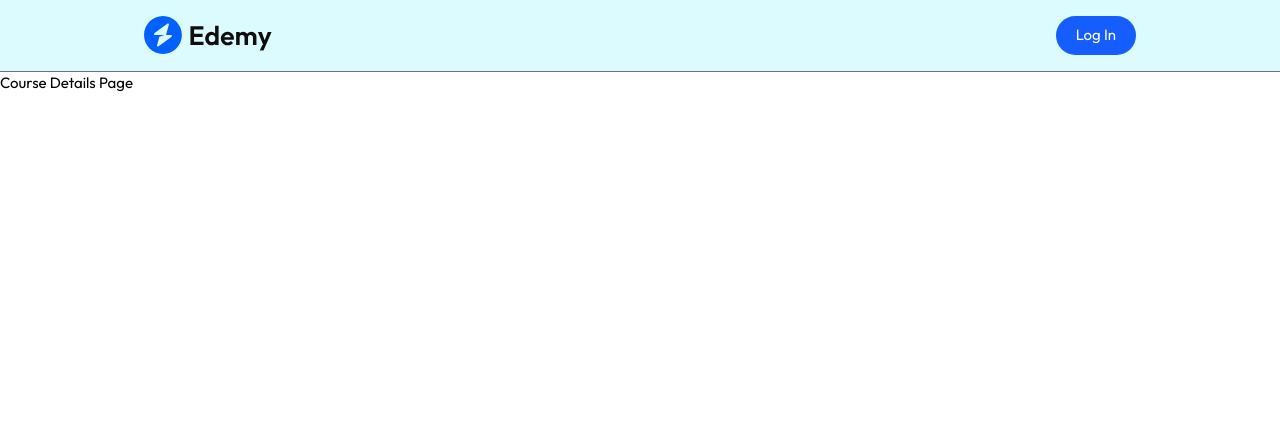
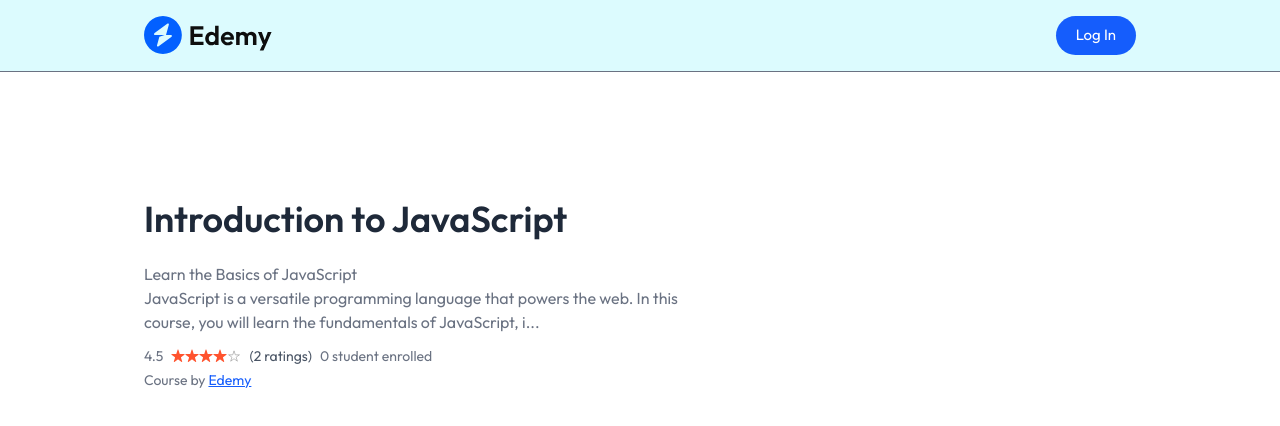
Before and after one commit to kavita-mahato/lms-platform, a React (Vite) app in the folder client/: page /course/1 in a window 1280 px wide. Shown: the top 426 px of the page. Built offline with nearby package versions, Linux system fonts and the light colour scheme; no server answers.

Commit message:
Course Details

```diff
--- a/client/src/App.jsx
+++ b/client/src/App.jsx
@@ -38,4 +38,4 @@ const App = () => {
   )
 }
 
-export default App
+export default App;
--- a/client/src/assets/assets.js
+++ b/client/src/assets/assets.js
@@ -117,6 +117,7 @@ export const dummyTestimonial = [
 
 export const dummyCourses = [
     {
+        _id: "1",
         courseTitle: "Introduction to JavaScript",
         courseDescription: `
             <h2>Learn the Basics of JavaScript</h2>
@@ -128,7 +129,7 @@ export const dummyCourses = [
                 <li>Create dynamic web applications</li>
             </ul>
         `,
-        courseThumbnail: "https://example.com/thumbnails/js-course.jpg",
+        courseThumbnail: "https://i.ytimg.com/vi/_y9oxzTGERs/maxresdefault.jpg",
         coursePrice: 49.99,
         isPublished: true,
         discount: 20,
@@ -196,6 +197,7 @@ export const dummyCourses = [
         ]
     },
     {
+        _id: "2",
         courseTitle: "Advanced Python Programming",
         courseDescription: `
             <h2>Deep Dive into Python Programming</h2>
@@ -207,7 +209,7 @@ export const dummyCourses = [
                 <li>Work with libraries and frameworks</li>
             </ul>
         `,
-        courseThumbnail: "https://example.com/thumbnails/python-course.jpg",
+        courseThumbnail: "https://courses.wscubetech.com/s/store/courses/62726cff0cf2d4a08e0f2d19/cover.jpg?v=1",
         coursePrice: 79.99,
         isPublished: true,
         discount: 15,
@@ -275,6 +277,7 @@ export const dummyCourses = [
         ]
     },
     {
+        _id: "3",
         courseTitle: "Web Development Bootcamp",
         courseDescription: `
             <h2>Become a Full-Stack Web Developer</h2>
@@ -286,7 +289,7 @@ export const dummyCourses = [
                 <li>Understand databases and server-side programming</li>
             </ul>
         `,
-        courseThumbnail: "https://example.com/thumbnails/web-dev-bootcamp.jpg",
+        courseThumbnail: "https://th.bing.com/th/id/OIP.GIYu8KFM91iTmT1ren8rSwHaEo?w=278&h=180&c=7&r=0&o=7&pid=1.7&rm=3",
         coursePrice: 99.99,
         isPublished: true,
         discount: 25,
@@ -354,6 +357,7 @@ export const dummyCourses = [
         ]
     },
     {
+        _id: "4",
         courseTitle: "Data Science and Machine Learning",
         courseDescription: `
             <h2>Unlock the Power of Data</h2>
@@ -365,7 +369,7 @@ export const dummyCourses = [
                 <li>Work with popular data science libraries like Pandas and Scikit-Learn</li>
             </ul>
         `,
-        courseThumbnail: "https://example.com/thumbnails/data-science.jpg",
+        courseThumbnail: "https://dz8fbjd9gwp2s.cloudfront.net/courses/62bbe7ac0cf2069403e03f1b/62bbe7ac0cf2069403e03f1b_scaled_cover.jpg?v=1",
         coursePrice: 89.99,
         isPublished: true,
         discount: 30,
--- a/client/src/components/student/CourseCard.jsx
+++ b/client/src/components/student/CourseCard.jsx
@@ -12,12 +12,13 @@ const CourseCard = ({course}) => {
       <img src={course.courseThumbnail} alt="Thumbnail" className='w-full'/>
       <div className='p-3 text-left'>
         <h3 className='text-base font-semibold'>{course.courseTitle}</h3>
-        <p className='text-gray-500'>{course.educator.name}</p>
+        <p className='text-gray-500'>Educator ID: {course.educator}</p>
+        {/* Rating & Reviews */}
         <div className='flex items-center space-x-2'>
           <p>{calculateRating(course)}</p>
           <div className='flex'>
-            {[...Array(5)].map((_, index) => (
-              <img key={index} src={index < Math.floor(calculateRating(course)) ? assets.star : assets.star_blank} alt="" className='w-3.5 h-3.5'/>
+            {[...Array(5)].map((_, i) => (
+              <img key={i} src={i < Math.floor(calculateRating(course)) ? assets.star : assets.star_blank} alt="" className='w-3.5 h-3.5'/>
             ))}
           </div>
           <p className='text-gray-500'>({course.courseRatings.length})</p>
@@ -28,4 +29,4 @@ const CourseCard = ({course}) => {
   )
 }
 
-export default CourseCard
+export default CourseCard;
--- a/client/src/components/student/SearchBar.jsx
+++ b/client/src/components/student/SearchBar.jsx
@@ -18,7 +18,7 @@ const SearchBar = ({data}) => {
       <img src={assets.search_icon} alt="Search Icon" className='md:auto w-10 px-3'/>
       <input  onChange={e => setInput(e.target.value)}
       type="text" placeholder='Search courses...' className='w-full h-full outline-none text-gray-500/80'/>
-      <button type='submit' className='bg-blue-600 rounded text-white md:px-10 px-7 md:py-3 py-2 mx-1'>Search</button>
+      <button type='submit' className='bg-blue-600 rounded text-white md:px-10 px-7 md:py-3 py-2 mx-1 cursor-pointer'>Search</button>
     </form>
   )
 }
--- a/client/src/index.css
+++ b/client/src/index.css
@@ -24,4 +24,7 @@
   /* default text */
   --text-default: 15px;
   --leading-default: 21px;
+
+  /* spacing */
+  --section-height: 500px;
 }
--- a/client/src/pages/student/CourseDetails.jsx
+++ b/client/src/pages/student/CourseDetails.jsx
@@ -1,9 +1,53 @@
-import React from 'react'
+import { useContext, useEffect, useState } from 'react';
+import { useParams } from 'react-router-dom';
+import AppContext from '../../context/AppContext';
+import Loading from '../../components/student/Loading';
+import { assets } from '../../assets/assets';
 
 const CourseDetails = () => {
-  return (
-    <div>Course Details Page</div>
-  )
+  const {id} = useParams();
+  const [courseData, setCourseData] = useState(null);
+  const {allCourses, calculateRating} = useContext(AppContext);
+
+  const fetchCourseData = () => {
+    const findCourse = allCourses.find(course => course._id === id);
+    setCourseData(findCourse);
+  };
+
+  useEffect(() => {
+    if (allCourses.length > 0) {
+      fetchCourseData();
+    }
+  }, [allCourses, id]);
+
+  return courseData ? (
+    <>
+    <div className='flex md:flex-row flex-col-reverse gap-10 relative items-start justify-between md:px-36 px-8 md:pt-30 pt-20 text-left'>
+      <div className='absolute top-0 left-0 w-full h-section-height -z-1 bg-linear-to-b from-cyan-100/70'></div>
+      {/* left coulumn */}
+      <div className='max-w-xl z-10 text-gray-500'>
+        <h1 className='md:text-course-details-heading-large text-course-details-heading-small font-semibold text-gray-800'>{courseData?.courseTitle}</h1>
+        <p className='pt-4 md:text-base text-sm'
+          dangerouslySetInnerHTML={{ __html: courseData?.courseDescription.slice(0, 200) + "..."}}>
+        </p>
+        {/* Review & Rating */}
+        <div className='flex items-center space-x-2 pt-3 pb-1 text-sm'>
+          <p>{calculateRating(courseData)}</p>
+          <div className='flex'>
+            {[...Array(5)].map((_, i) => (
+              <img key={i} src={i < Math.floor(calculateRating(courseData)) ? assets.star : assets.star_blank} alt="" className='w-3.5 h-3.5'/>
+            ))}
+          </div>
+          <p className='text-gray-600'>({courseData.courseRatings.length} {courseData.courseRatings.length > 1 ? 'ratings': 'rating'})</p>
+          <p>{courseData.enrolledStudents.length} {courseData.enrolledStudents.length > 1 ? 'students enrolled' : 'student enrolled'}</p>
+        </div>
+        <p className='text-sm'>Course by <span className='text-blue-600 underline'>Edemy</span></p>
+      </div>
+      {/* right column */}
+      <div></div>
+    </div>
+    </>
+  ) : <Loading />;
 }
 
-export default CourseDetails
+export default CourseDetails;
--- a/client/src/pages/student/CoursesList.jsx
+++ b/client/src/pages/student/CoursesList.jsx
@@ -1,8 +1,48 @@
-import React from 'react'
+import { useContext, useMemo } from 'react'
+import { useParams } from 'react-router-dom';
+
+import AppContext from '../../context/AppContext'
+import SearchBar from '../../components/student/SearchBar';
+import CourseCard from '../../components/student/CourseCard';
+import { assets } from '../../assets/assets';
 
 const CoursesList = () => {
+  const {navigate, allCourses} = useContext(AppContext);
+  const {input} = useParams();
+
+  const filteredCourses = useMemo(() => {
+    if (allCourses && allCourses.length > 0) {
+      const tempCourses = allCourses.slice();
+      return input ? tempCourses.filter(item => item.courseTitle.toLowerCase().includes(input.toLowerCase())) : tempCourses;
+    }
+    return [];
+  }, [allCourses, input]);
+
   return (
-    <div>Courses List Page</div>
+    <>
+      <div className='relative md:px-36 px-8 pt-20 text-left'>
+        <div className='flex md:flex-row flex-col gap-6 items-start justify-between w-full'>
+          {/* Left side: Heading and Breadcrumb */}
+          <div>
+            <h1 className='text-4xl font-semibold text-gray-800'>Course List</h1>
+            <p className='text-gray-500'>
+              <span className='text-blue-600 cursor-pointer' onClick={() => navigate('/')}>Home</span> / <span>Course List</span>
+            </p>
+          </div>
+          {/* Right side: Search Bar */}
+          <SearchBar data={input}/>
+        </div>
+        {
+          input && <div className='inline-flex items-center gap-4 px-4 py-2 border mt-8 -mb-8 text-gray-600'>
+            <p>{input}</p>
+            <img src={assets.cross_icon} alt="" className='cursor-pointer' onClick={() => navigate('/course-list')}/>
+          </div>
+        }
+        <div className='grid grid-cols-1 sm:grid-cols-2 md:grid-cols-3 lg:grid-cols-4 my-16 gap-3 px-2 md:p-0'>
+          {filteredCourses.map((course, index) => ( <CourseCard key={index} course={course} index={index}/> ))}
+        </div>
+      </div>
+    </>
   )
 }
 
```
